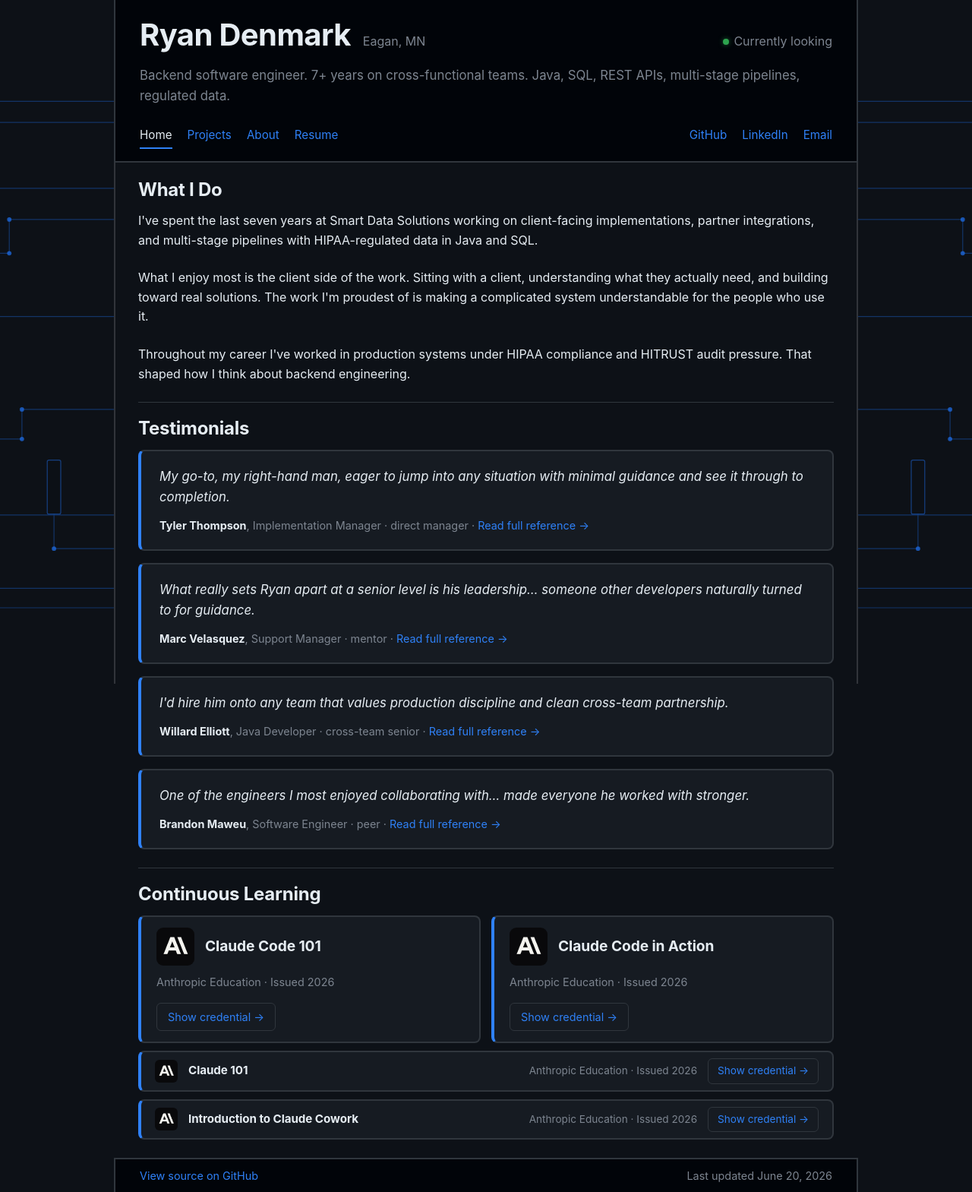
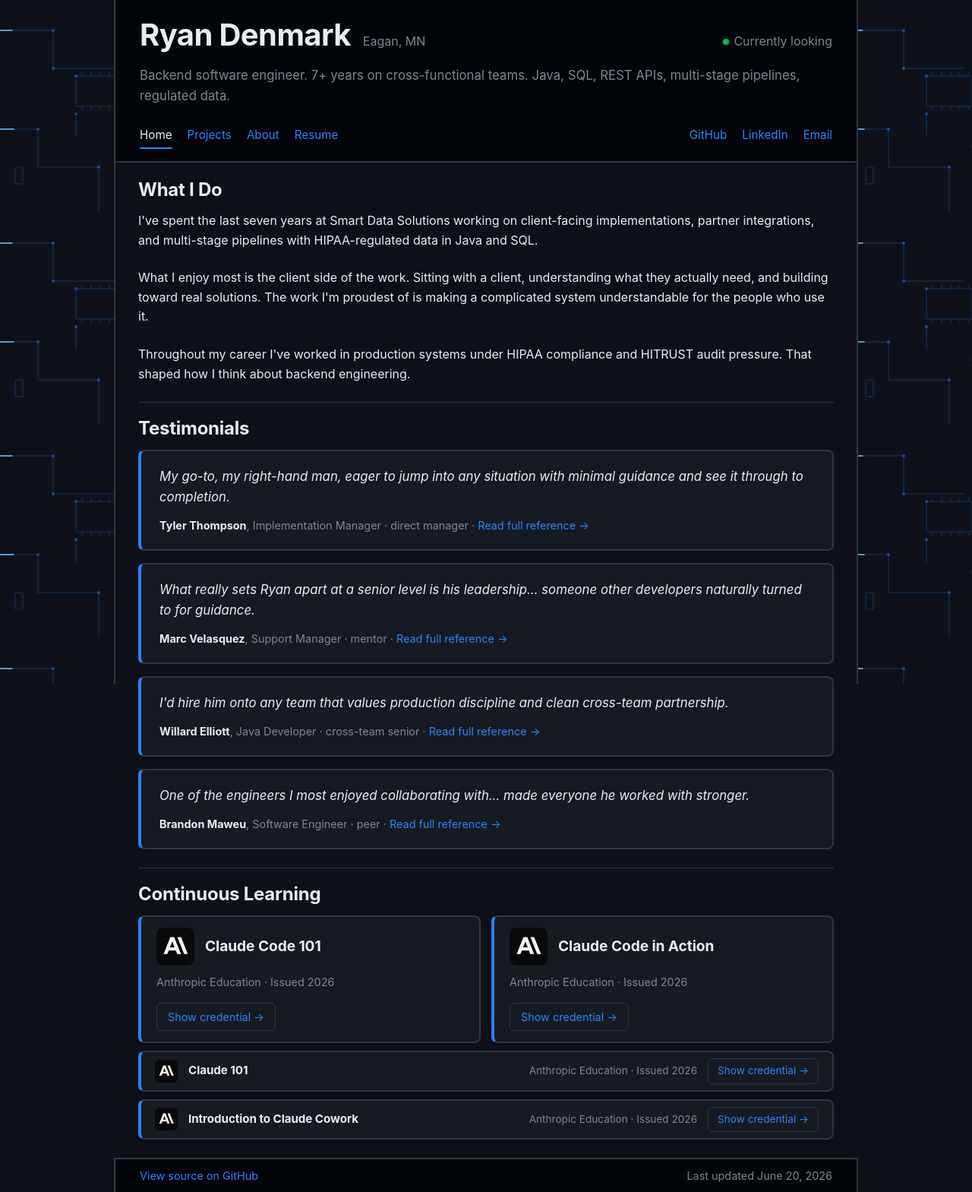
Before and after one commit to rwdenmark/rwdenmark.github.io, a Jekyll site: the page built from index.html, in a window 1280 px wide. Shown: the whole page at 76% size. Built offline with Jekyll 4.4.1, drawn with Linux system fonts in a browser that asks for light colours.

Commit message:
Reverting background

```diff
--- a/_layouts/default.html
+++ b/_layouts/default.html
@@ -44,35 +44,56 @@
 </head>
 <body data-page="{{ page.page_id }}">
   <div class="rail-bg" aria-hidden="true"></div>
-  <svg class="bg-circuit" aria-hidden="true" xmlns="http://www.w3.org/2000/svg" viewBox="0 0 1440 810" preserveAspectRatio="xMidYMid slice">
+  <svg class="bg-circuit" aria-hidden="true" xmlns="http://www.w3.org/2000/svg" preserveAspectRatio="xMidYMid slice">
     <defs>
-      <filter id="bgGlow" x="-20%" y="-20%" width="140%" height="140%">
-        <feGaussianBlur stdDeviation="1.8" result="b"/>
-        <feMerge><feMergeNode in="b"/><feMergeNode in="SourceGraphic"/></feMerge>
-      </filter>
+      <pattern id="circuit-pattern" x="0" y="0" width="280" height="280" patternUnits="userSpaceOnUse">
+        <g stroke="#1f6feb" stroke-width="1" fill="none" opacity="0.35">
+          <path d="M 0,40 L 70,40 L 70,90 L 150,90"/>
+          <path d="M 210,0 L 210,50 L 260,50 L 260,130"/>
+          <path d="M 0,170 L 50,170 L 50,220 L 130,220 L 130,280"/>
+          <path d="M 180,150 L 220,150 L 220,200 L 280,200"/>
+          <path d="M 100,150 L 100,180"/>
+          <rect x="100" y="100" width="60" height="40" rx="2"/>
+          <g stroke-width="1">
+            <line x1="108" y1="100" x2="108" y2="95"/>
+            <line x1="120" y1="100" x2="120" y2="95"/>
+            <line x1="132" y1="100" x2="132" y2="95"/>
+            <line x1="144" y1="100" x2="144" y2="95"/>
+            <line x1="156" y1="100" x2="156" y2="95"/>
+            <line x1="108" y1="140" x2="108" y2="145"/>
+            <line x1="120" y1="140" x2="120" y2="145"/>
+            <line x1="132" y1="140" x2="132" y2="145"/>
+            <line x1="144" y1="140" x2="144" y2="145"/>
+            <line x1="156" y1="140" x2="156" y2="145"/>
+          </g>
+          <rect x="200" y="70" width="22" height="10" rx="1"/>
+          <rect x="20" y="220" width="10" height="22" rx="1"/>
+          <rect x="160" y="190" width="40" height="6" rx="1"/>
+        </g>
+        <g fill="#1f6feb" opacity="0.55">
+          <circle cx="70" cy="40" r="2"/>
+          <circle cx="70" cy="90" r="2"/>
+          <circle cx="210" cy="50" r="2"/>
+          <circle cx="260" cy="50" r="2"/>
+          <circle cx="50" cy="170" r="2"/>
+          <circle cx="130" cy="220" r="2"/>
+          <circle cx="220" cy="150" r="2"/>
+          <circle cx="220" cy="200" r="2"/>
+          <circle cx="100" cy="150" r="2"/>
+          <circle cx="100" cy="100" r="2"/>
+        </g>
+        <path d="M 0,40 L 70,40 L 70,90 L 150,90" stroke="#79c0ff" stroke-width="1.5" fill="none" stroke-dasharray="16 600" stroke-linecap="round">
+          <animate attributeName="stroke-dashoffset" from="0" to="-260" dur="4s" repeatCount="indefinite"/>
+        </path>
+        <path d="M 210,0 L 210,50 L 260,50 L 260,130" stroke="#79c0ff" stroke-width="1.5" fill="none" stroke-dasharray="14 600" stroke-linecap="round">
+          <animate attributeName="stroke-dashoffset" from="0" to="-260" dur="5.5s" repeatCount="indefinite"/>
+        </path>
+        <path d="M 0,170 L 50,170 L 50,220 L 130,220 L 130,280" stroke="#79c0ff" stroke-width="1.5" fill="none" stroke-dasharray="18 600" stroke-linecap="round">
+          <animate attributeName="stroke-dashoffset" from="0" to="-300" dur="7s" repeatCount="indefinite"/>
+        </path>
+      </pattern>
     </defs>
-    <g stroke="#1f6feb" stroke-width="1.1" fill="none" opacity="0.38">
-      <path d="M0,70 H120 V120 H560"/><path d="M0,180 H80 V145 H560"/><path d="M0,300 H155 V260 H560"/><path d="M0,410 H100 V375 H560"/><path d="M0,520 H170 V485 H560"/><path d="M0,640 H90 V610 H560"/><path d="M0,750 H140 V720 H560"/>
-      <path d="M110,223 H560"/><path d="M208,609 V650 H560"/><path d="M108,697 H560"/>
-      <path d="M1440,70 H1320 V120 H880"/><path d="M1440,180 H1360 V145 H880"/><path d="M1440,300 H1285 V260 H880"/><path d="M1440,410 H1340 V375 H880"/><path d="M1440,520 H1270 V485 H880"/><path d="M1440,640 H1350 V610 H880"/><path d="M1440,750 H1300 V720 H880"/>
-      <path d="M1330,223 H880"/><path d="M1232,609 V650 H880"/><path d="M1332,697 H880"/>
-    </g>
-    <g stroke="#1f6feb" stroke-width="1.1" fill="#0d1117" opacity="0.5">
-      <rect x="44" y="215" width="66" height="16" rx="2"/><rect x="200" y="545" width="16" height="64" rx="2"/><rect x="50" y="690" width="58" height="15" rx="2"/>
-      <rect x="1330" y="215" width="66" height="16" rx="2"/><rect x="1224" y="545" width="16" height="64" rx="2"/><rect x="1332" y="690" width="58" height="15" rx="2"/>
-    </g>
-    <g fill="#1f6feb" opacity="0.72">
-      <circle cx="120" cy="70" r="2.6"/><circle cx="120" cy="120" r="2.6"/><circle cx="80" cy="180" r="2.6"/><circle cx="80" cy="145" r="2.6"/><circle cx="155" cy="300" r="2.6"/><circle cx="155" cy="260" r="2.6"/><circle cx="100" cy="410" r="2.6"/><circle cx="100" cy="375" r="2.6"/><circle cx="170" cy="520" r="2.6"/><circle cx="170" cy="485" r="2.6"/><circle cx="90" cy="640" r="2.6"/><circle cx="90" cy="610" r="2.6"/><circle cx="140" cy="750" r="2.6"/><circle cx="140" cy="720" r="2.6"/><circle cx="208" cy="650" r="2.6"/>
-      <circle cx="1320" cy="70" r="2.6"/><circle cx="1320" cy="120" r="2.6"/><circle cx="1360" cy="180" r="2.6"/><circle cx="1360" cy="145" r="2.6"/><circle cx="1285" cy="300" r="2.6"/><circle cx="1285" cy="260" r="2.6"/><circle cx="1340" cy="410" r="2.6"/><circle cx="1340" cy="375" r="2.6"/><circle cx="1270" cy="520" r="2.6"/><circle cx="1270" cy="485" r="2.6"/><circle cx="1350" cy="640" r="2.6"/><circle cx="1350" cy="610" r="2.6"/><circle cx="1300" cy="750" r="2.6"/><circle cx="1300" cy="720" r="2.6"/><circle cx="1232" cy="650" r="2.6"/>
-    </g>
-    <g stroke="#58a6ff" stroke-width="1.8" fill="none" stroke-linecap="round" filter="url(#bgGlow)">
-      <path d="M0,70 H120 V120 H560" stroke-dasharray="26 760"><animate attributeName="stroke-dashoffset" from="0" to="-720" dur="5s" repeatCount="indefinite"/></path>
-      <path d="M1440,70 H1320 V120 H880" stroke-dasharray="26 760"><animate attributeName="stroke-dashoffset" from="0" to="-720" dur="5s" repeatCount="indefinite"/></path>
-      <path d="M0,410 H100 V375 H560" stroke-dasharray="26 760"><animate attributeName="stroke-dashoffset" from="0" to="-720" dur="6.5s" repeatCount="indefinite"/></path>
-      <path d="M1440,410 H1340 V375 H880" stroke-dasharray="26 760"><animate attributeName="stroke-dashoffset" from="0" to="-720" dur="6.5s" repeatCount="indefinite"/></path>
-      <path d="M0,640 H90 V610 H560" stroke-dasharray="26 760"><animate attributeName="stroke-dashoffset" from="0" to="-720" dur="5.8s" repeatCount="indefinite"/></path>
-      <path d="M1440,640 H1350 V610 H880" stroke-dasharray="26 760"><animate attributeName="stroke-dashoffset" from="0" to="-720" dur="5.8s" repeatCount="indefinite"/></path>
-    </g>
+    <rect width="100%" height="100%" fill="url(#circuit-pattern)"/>
   </svg>
   <header>
     <div class="container">
```
